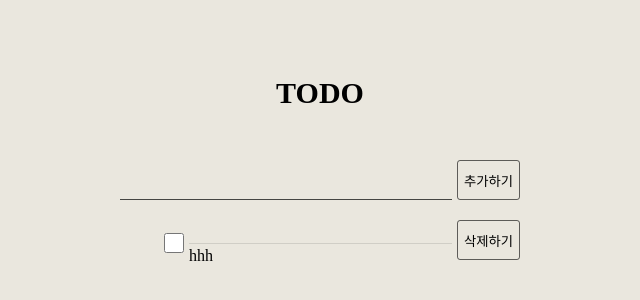
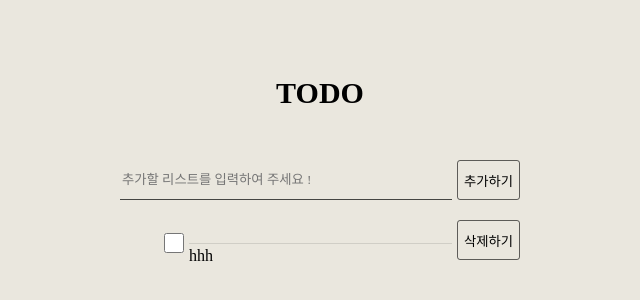
Before and after one commit to baegofda/blog-vue, a Vue app: page / in a window 1280 px wide. Shown: the part 102-402 px from the top of the page, without its empty margins (320-960 px from the left). Built offline with nearby package versions, Linux system fonts and the light colour scheme; the HTML template or start-up script is replaced by a standard one; a web font is replaced by a local one.

Commit message:
placeholder 추가

```diff
--- a/src/pages/Todos.vue
+++ b/src/pages/Todos.vue
@@ -6,6 +6,7 @@
         ref="todoInput"
         type="text"
         class="form--input"
+        placeholder="추가할 리스트를 입력하여 주세요 !"
         v-model="inputText"
       />
       <Button type="submit" name="추가하기" @click="onClick" />
```
